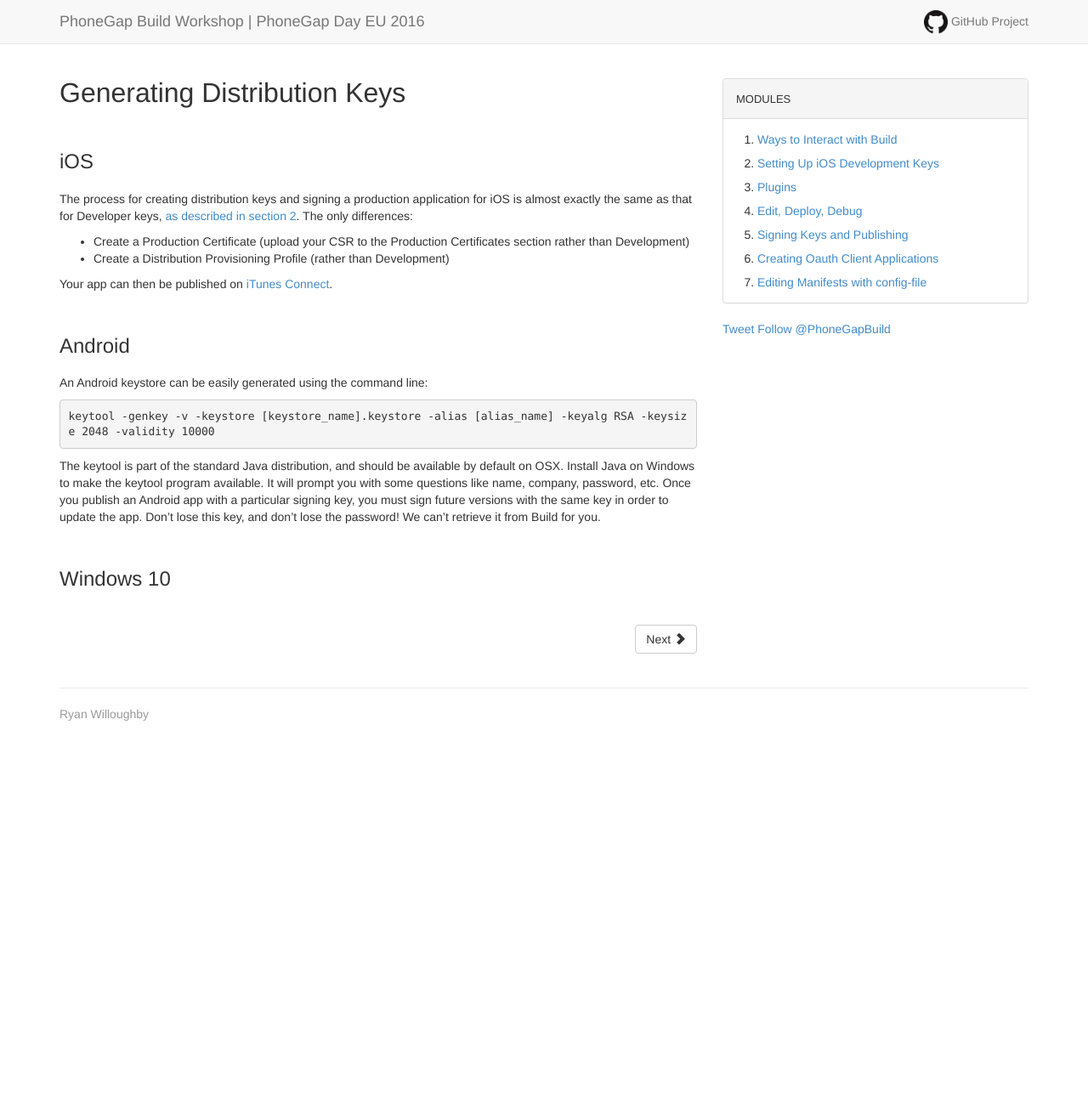
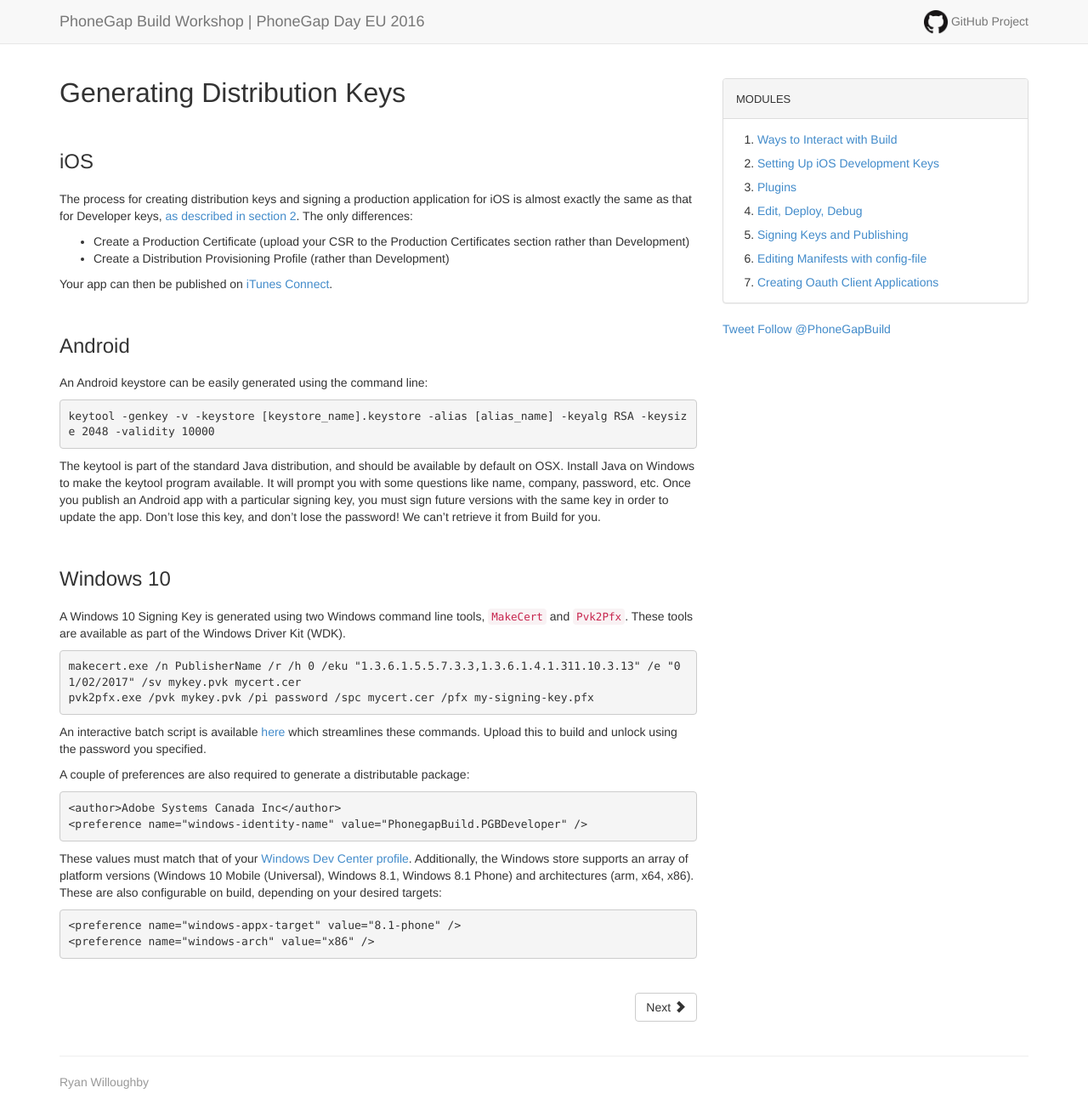
Before and after one commit to genkgo/phonegap-day-workshop, a Jekyll site: the page built from 5-generating-keys-and-publishing-your-app.md, in a window 1280 px wide. Shown: the whole page at 85% size. Built offline with Jekyll 4.4.1, drawn with Linux system fonts in a browser that asks for light colours; comment, search, counter and statistics services are not loaded; before the commit the page ends 900 px from its top, so only the background shows below that.

Commit message:
mo mo mo

```diff
--- a/5-generating-keys-and-publishing-your-app.md
+++ b/5-generating-keys-and-publishing-your-app.md
@@ -22,11 +22,28 @@
 
 ### Windows 10
 
+A Windows 10 Signing Key is generated using two Windows command line tools, `MakeCert` and `Pvk2Pfx`. These tools are available as part of the Windows Driver Kit (WDK).
+
+	makecert.exe /n PublisherName /r /h 0 /eku "1.3.6.1.5.5.7.3.3,1.3.6.1.4.1.311.10.3.13" /e "01/02/2017" /sv mykey.pvk mycert.cer
+	pvk2pfx.exe /pvk mykey.pvk /pi password /spc mycert.cer /pfx my-signing-key.pfx
+
+An interactive batch script is available [here](extras/generate-windows-cert.bat) which streamlines these commands. Upload this to build and unlock using the password you specified.
+
+A couple of preferences are also required to generate a distributable package:
+
+    <author>Adobe Systems Canada Inc</author>
+    <preference name="windows-identity-name" value="PhonegapBuild.PGBDeveloper" />
+
+These values must match that of your [Windows Dev Center profile](http://dev.windows.com). Additionally, the Windows store supports an array of platform versions (Windows 10 Mobile (Universal), Windows 8.1, Windows 8.1 Phone) and architectures (arm, x64, x86). These are also configurable on build, depending on your desired targets:
+
+    <preference name="windows-appx-target" value="8.1-phone" />
+    <preference name="windows-arch" value="x86" />
+
 
 
 <div class="row" style="margin-top:40px;">
 <div class="col-sm-12">
-<a href="6-creating-client-applications-with-oauth.html" class="btn btn-default pull-right">Next <i class="glyphicon
+<a href="6-editing-manifests-with-config-file.html" class="btn btn-default pull-right">Next <i class="glyphicon
 glyphicon-chevron-right"></i></a>
 </div>
 </div>
--- a/_layouts/module.html
+++ b/_layouts/module.html
@@ -43,8 +43,8 @@
                 <li><a href="3-make-your-app-do-stuff.html">Plugins</a></li>
                 <li><a href="4-the-pgb-development-cycle.html">Edit, Deploy, Debug</a></li>
                 <li><a href="5-generating-keys-and-publishing-your-app.html">Signing Keys and Publishing</a></li>
-                <li><a href="6-creating-client-applications-with-oauth.html">Creating Oauth Client Applications</a></li>
-                <li><a href="7-editing-manifests-with-config-file.html">Editing Manifests with config-file</a></li>
+                <li><a href="6-editing-manifests-with-config-file.html">Editing Manifests with config-file</a></li>
+                <li><a href="7-creating-client-applications-with-oauth.html">Creating Oauth Client Applications</a></li>
             </ol>
             <p></p>
         </div>
```
Also changed, not shown: 1-ways-to-interact-with-build.md (+11 -3 lines), 6-creating-client-applications-with-oauth.md (deleted, +0 -4 lines), 6-editing-manifests-with-config-file.md (added, +36 -0 lines), 7-creating-client-applications-with-oauth.md (added, +17 -0 lines), 7-editing-manifests-with-config-file.md (deleted, +0 -4 lines).
